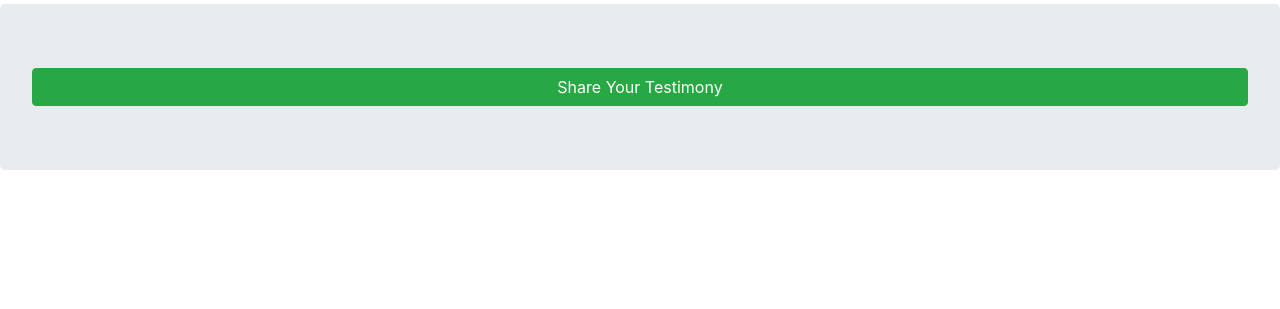
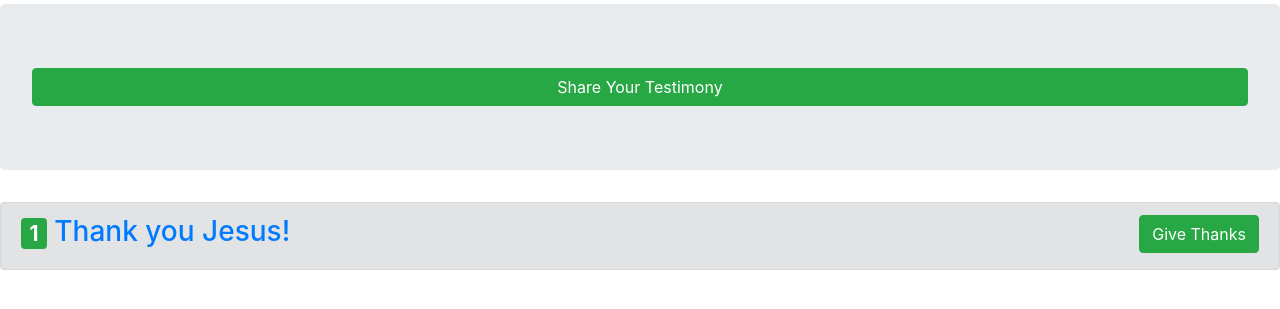
Before and after one commit to Avery009/Testimonials, a Django app: page / in a window 1280 px wide. Shown: the part 212-521 px from the top of the page. Run offline with Django 3.2, Linux system fonts and the light colour scheme; data comes from the database, SQL or seed files in the repository; data that the repository does not hold is empty; some libraries are stand-ins or nearby versions.

Commit message:
Updating model to thanks_count and UI

```diff
--- a/Testimonials/Posts/models.py
+++ b/Testimonials/Posts/models.py
@@ -6,4 +6,4 @@ class Testimonial(models.Model):
 	testimonial_title = models.CharField(max_length=100, blank=False, null=False)
 	testimonial_date = models.DateTimeField(null=False)
 	testimonial_description = models.CharField(max_length=1000,null=False)
-	testimonial_count = models.IntegerField(null=False)
+	thanks_count = models.IntegerField(null=False)
--- a/Testimonials/templates/testimonials.html
+++ b/Testimonials/templates/testimonials.html
@@ -14,7 +14,7 @@
 {% if testimonial_list %}
 {% for testimonial in testimonial_list %}
 <div class="alert alert-secondary">
-<h3><span class="badge badge-success">{{ testimonial.thanks_count }}</span>	<a href='view/{{ testimonial.testimonial_id }}'>{{ testimonial.testimonial_description }}</a><a href='testimonial/{{ testimonial.testimonial_id }}'><button align="right" type="button" class="btn btn-success float-right">Give Thanks</button></a></h3>
+<h3><span class="badge badge-success">{{ testimonial.thanks_count }}</span>	<a href='view/{{ testimonial.testimonial_id }}'>{{ testimonial.testimonial_description }}</a><a href='thank/{{ testimonial.testimonial_id }}'><button align="right" type="button" class="btn btn-success float-right">Give Thanks</button></a></h3>
 </div>
 {% endfor %}
 {% endif %}
--- a/Testimonials/templates/thank.html
+++ b/Testimonials/templates/thank.html
@@ -19,7 +19,7 @@
 <ul class="list-group">
 	<li class="list-group-item">{{testimonial_title}}</li>
 	<li class="list-group-item">{{testimonial_description}}</li>
-	<li class="list-group-item">{{testimonial_count}}</li>
+	<li class="list-group-item">{{thanks_count}}</li>
 </ul>
 <input type="submit" value="Give Thanks">
 </form>
```
Also changed, not shown: Testimonials/Posts/migrations/0002_rename_testimonial_count_testimonial_thanks_count.py (added), Testimonials/db.sqlite3, 1 other file.
